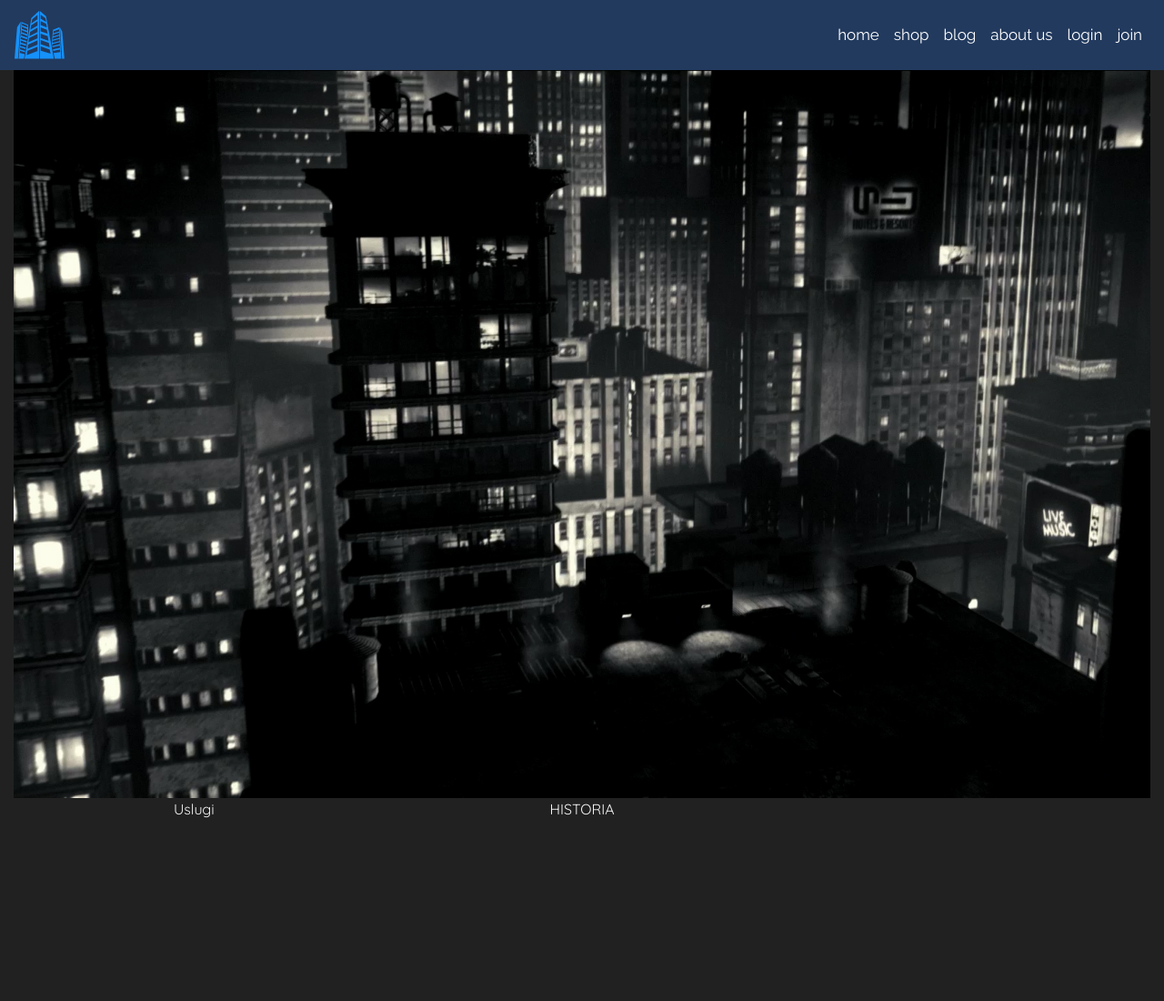
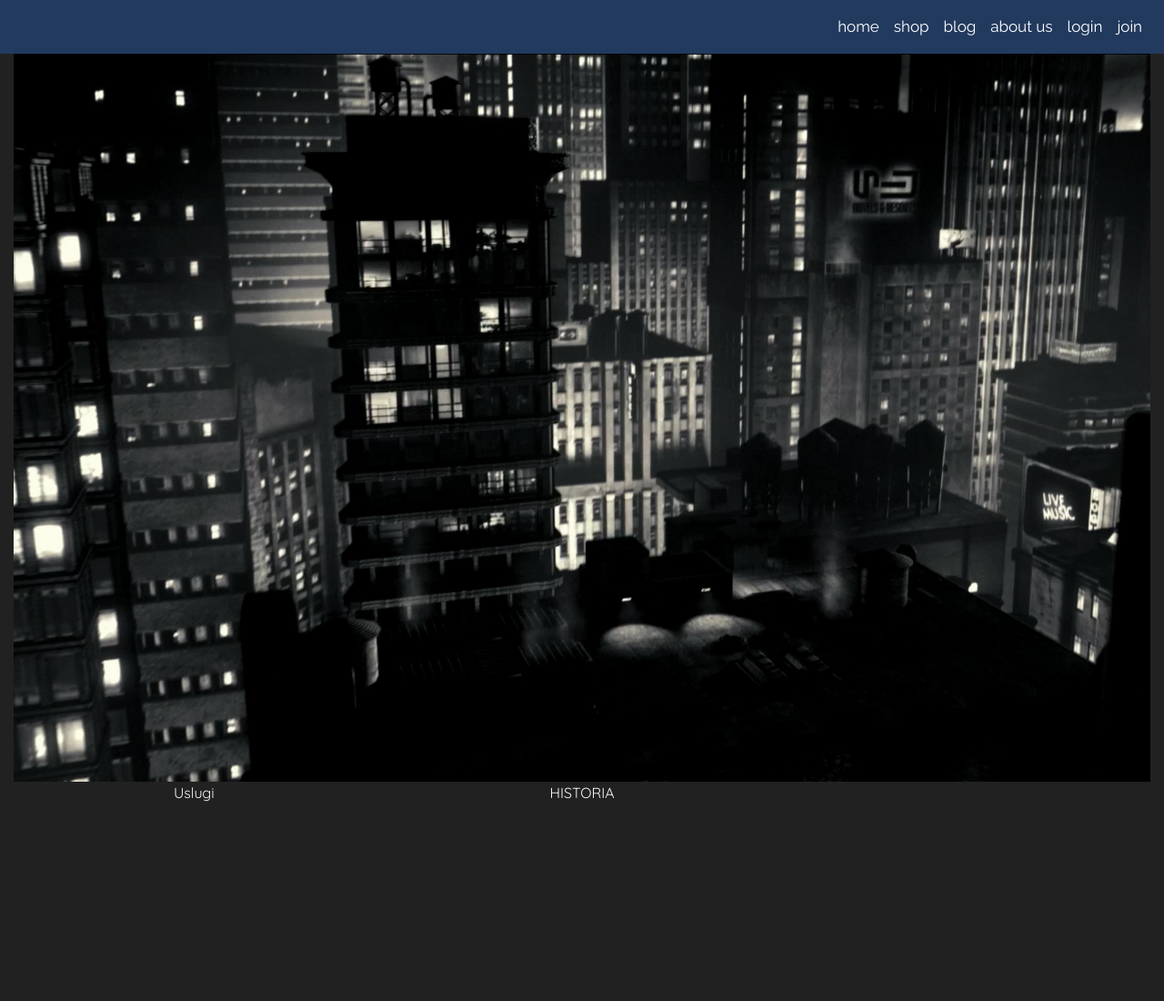
Before and after one commit to keatshyperion/Comic_City, a plain HTML site: page index.html in a window 1280 px wide. Shown: the top 1100 px of the page at 91% size. Drawn offline with Linux system fonts and the light colour scheme.

Commit message:
Siema, Siema, mleks nie ma

```diff
--- a/index.html
+++ b/index.html
@@ -48,7 +48,7 @@
       </span>
     </button>
                 <a class="navbar-brand" href="#">
-<img src="Logomakr_1NQg3U.png" alt="">
+<!--<img src="Logomakr_1NQg3U.png" alt="">-->
                 </a>
                 <div class="collapse navbar-collapse" id="navbarNavAltMarkup">
                     <div class="navbar-nav">
```
